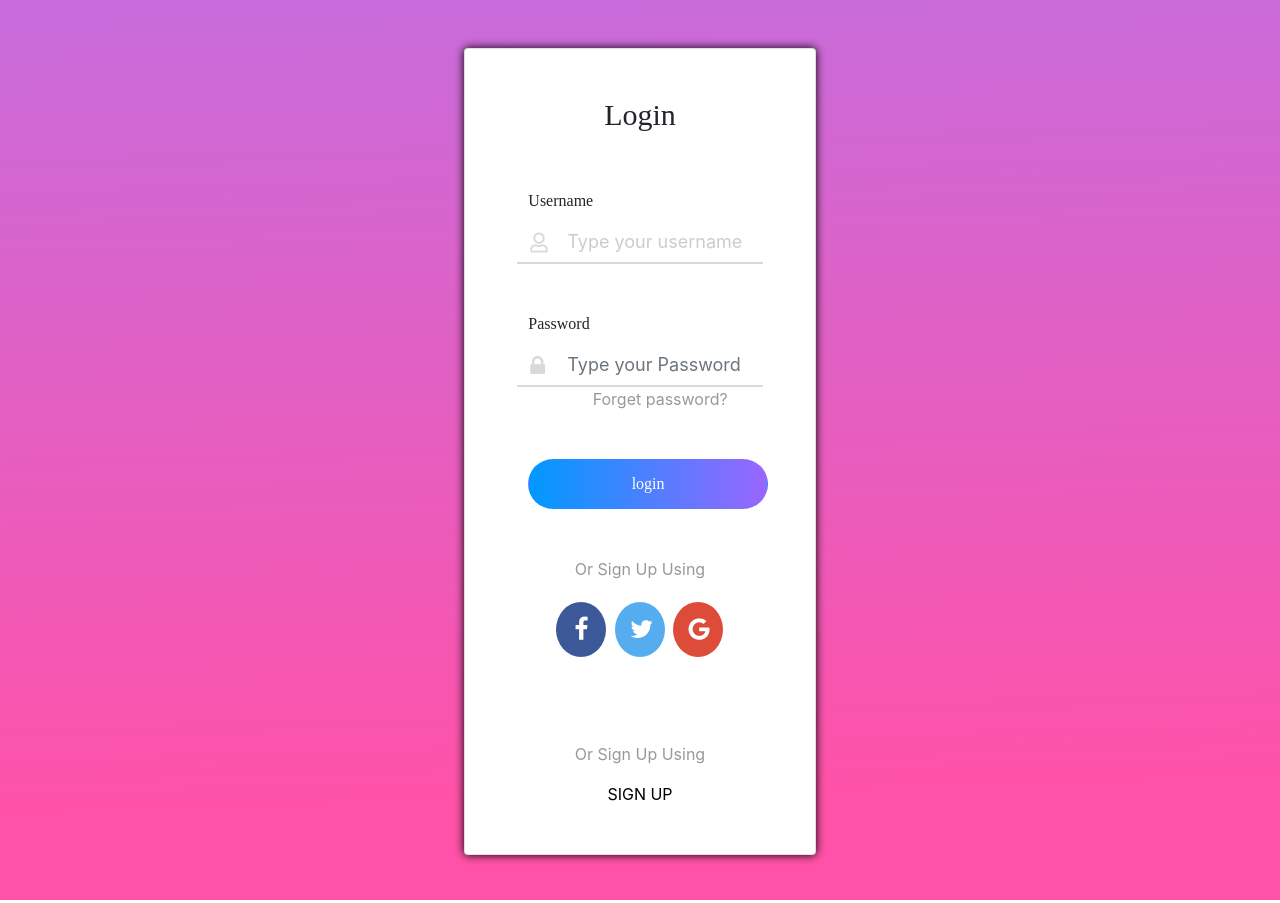
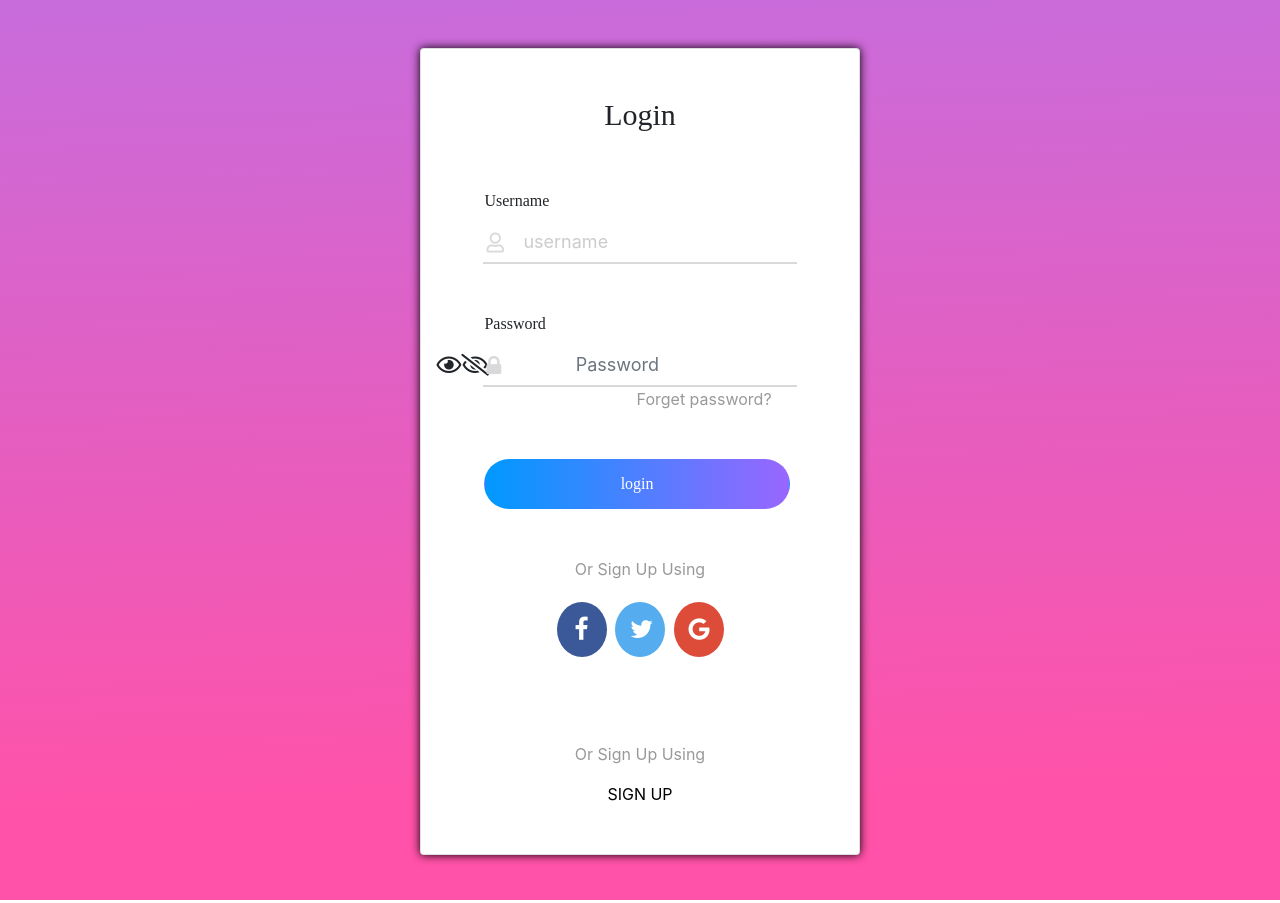
Before and after one commit to rofi117/my-login-form, a plain HTML site: page index.html in a window 1280 px wide. Drawn offline with nearby package versions, Linux system fonts and the light colour scheme; a web font is replaced by a local one.

Commit message:
Update index.html

```diff
--- a/index.html
+++ b/index.html
@@ -1,8 +1,9 @@
+
 <!DOCTYPE html>
 <html lang="en">
 <head>
 
- <meta charset="utf-8">
+  <meta charset="utf-8">
   <meta name="viewport" content="width=device-width, initial-scale=1">
   <link rel="stylesheet" type="text/css" href="lcss.css" />
   <link href='https://fonts.googleapis.com/css?family=Aclonica' rel='stylesheet'>
@@ -20,43 +21,50 @@
  <div class="bggradient">
 
    <div class="row justify-content-center login">
-      <div class="col-md-4 col-12 col-sm-6 card">
+      <div class="col-md-5 col-lg-5 col-12 col-sm-12 card">
         <h5 class="text-center   heading">Login</h5>
         <label id="username">Username</label>
         <div class="input-container form-inline ">
         <i class='far fa-user' style="font-size:20px;"></i>
-        <input type="text" name="username" class="form-control shadow-none w-75 input1" placeholder="Type your username ">
-        <span class="bottom-border mx-auto" />
+        <input type="text" name="username" id="username" class="form-control shadow-none w-75 input1" placeholder="username">
+        <span class="bottom-border mx-auto"  id="border1" />
+
         </div>
 
-         <label id="pass">Password</label>
+        <label id="pass">Password</label>
         <div class="input-container form-inline">
-        <i class="fa fa-lock" style="font-size:23px;" ></i>
-        <input type="password" name="pass" pattern="(?=.*\d)(?=.*[a-z])(?=.*[A-Z]).{8,}"  class="form-control w-75  shadow-none input2" placeholder="Type your Password ">
-        <span class="bottom-border mx-auto" />
+        <i class="fa fa-lock" style="font-size:23px;"></i>
+        <i class="far fa-eye" id="eye" onclick="myFunction()" style = "font-size:22px;"></i>
+        <i class="far fa-eye-slash" id="eye-slash" onclick="myFunction()" style = "font-size:22px;"></i>
+        <input type="password" name="password" id="password"  class="form-control w-75  shadow-none input2" placeholder="Password ">
+        <span class="bottom-border mx-auto" id="border2" />
         </div>
+
         <a class="link" href="#">Forget password?</a>
-       <section class = "password-validation" ><ul style="list-style-type:none;">
+         <section class = "password-validation" ><ul style="list-style-type:none;">
           <li><span class = "lowerupper"> <i class="fa fa-times-circle" aria-hidden="true"></i>  &nbsp LowerCase & Uppercase </span></li>
           <li><span class = "number" ><i class="fa fa-times-circle" aria-hidden="true"></i>  &nbsp Number&nbsp(0-9) </span></li>
           <li><span class = "specialcharacter"><i class="fa fa-times-circle" aria-hidden="true"></i>  &nbsp Special Character&nbsp(!@#$%^&*) </span></li>
           <li><span class = "eight" ><i class="fa fa-times-circle" aria-hidden="true"></i>  &nbsp Atleast 8 Character </span></li>
           </ul>
         </section>
-        <button type="button " class=" btn  btn-block button mx-5 w-75 my-5">login</button>
-        <p>Or Sign Up Using</p>
+
+        <button type="button" class="btn  btn-block button mx-5 w-75 my-5" >login</button>
+
+       <p>Or Sign Up Using</p>
        <div class="d-inline mx-auto">
-        <a href="#" class="fa fa-facebook social "></a>
-        <a href="#" class="fa fa-twitter social "></a>
-        <a href="#" class="fa fa-google social "></a>
+        <a href="#" class="fa fa-facebook social"></a>
+        <a href="#" class="fa fa-twitter social"></a>
+        <a href="#" class="fa fa-google social"></a>
        </div>
        <p class="bottom1 mx-auto">Or Sign Up Using</p>
-       <a href="#" class="bottom2 mx-auto" >SIGN UP</a>
+       <a href="#" class="bottom2 mx-auto">SIGN UP</a>
       </div>
    </div>
 
 
 </div>
+
 <script src="js.js"></script>
 
 
```
